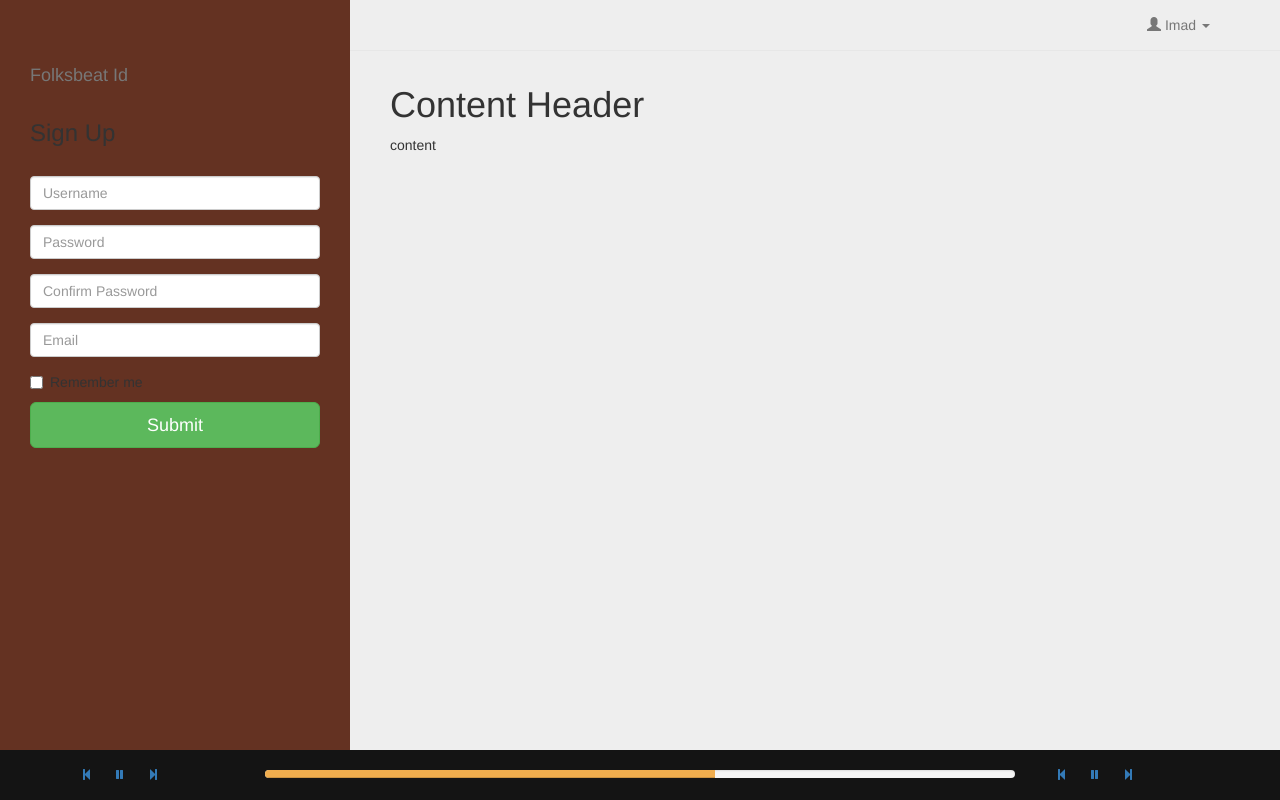
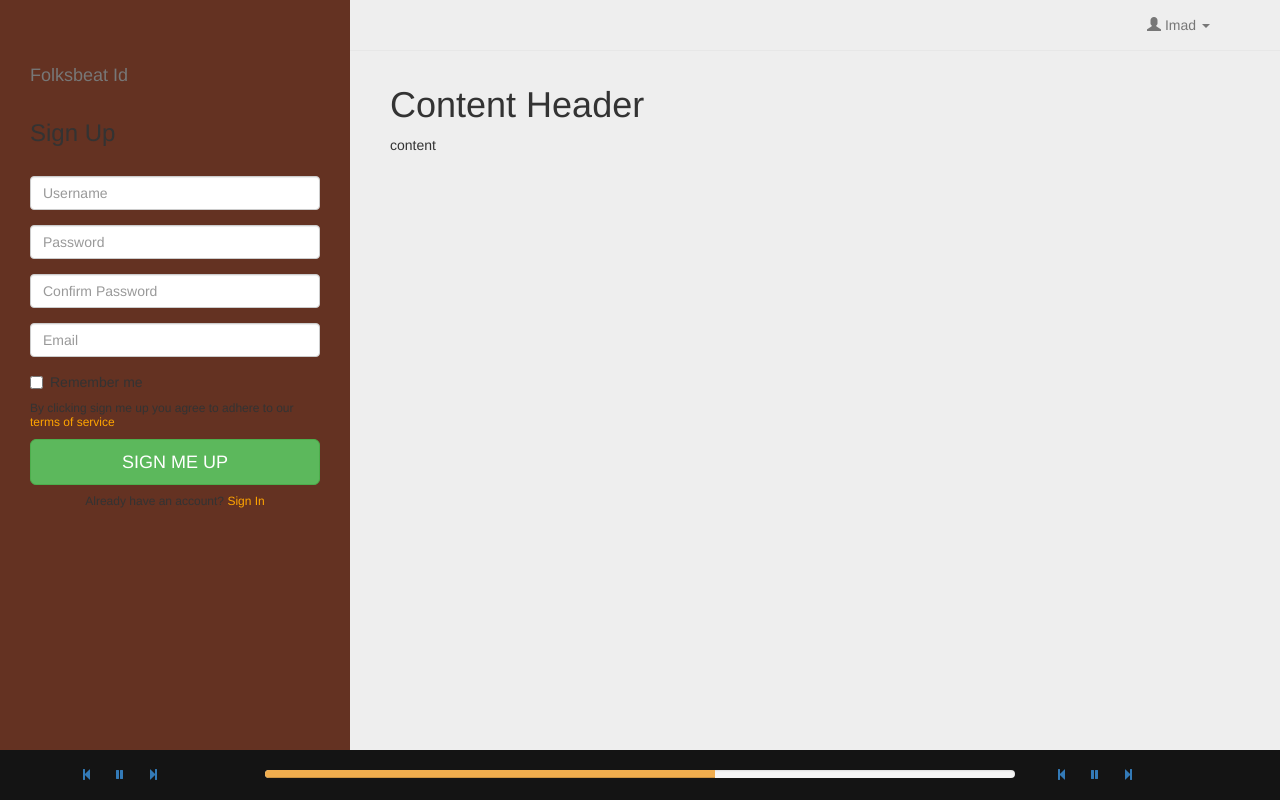
Before and after one commit to shoddiqjati/folksbeat-dev, a Laravel app: page / in a window 1280 px wide. Run offline with Laravel 8, Linux system fonts and the light colour scheme; settings files or empty folders that the repository lacks are supplied.

Commit message:
SignUp-> add term of service & already have account

```diff
--- a/resources/views/layout/sidebar-signup.blade.php
+++ b/resources/views/layout/sidebar-signup.blade.php
@@ -22,7 +22,17 @@
       <div class="checkbox">
         <label><input type="checkbox"> Remember me</label>
       </div>
-      <button type="submit" class="btn btn-success btn-lg btn-block">Submit</button>
+      <div>
+        <h6> By clicking sign me up you agree to adhere to our
+              <a href="http://www.google.com"><font color="orange"> terms of service </font></a>
+        </h6>
+      </div>
+      <button type="submit" class="btn btn-success btn-lg btn-block">SIGN ME UP</button>
     </form>
+    <div align="center">
+      <h6> Already have an account?
+          <a href="http://www.google.com"><font color="orange">Sign In</font></a>
+      </h6>
+    </div>
   </div>
 </div>
```
